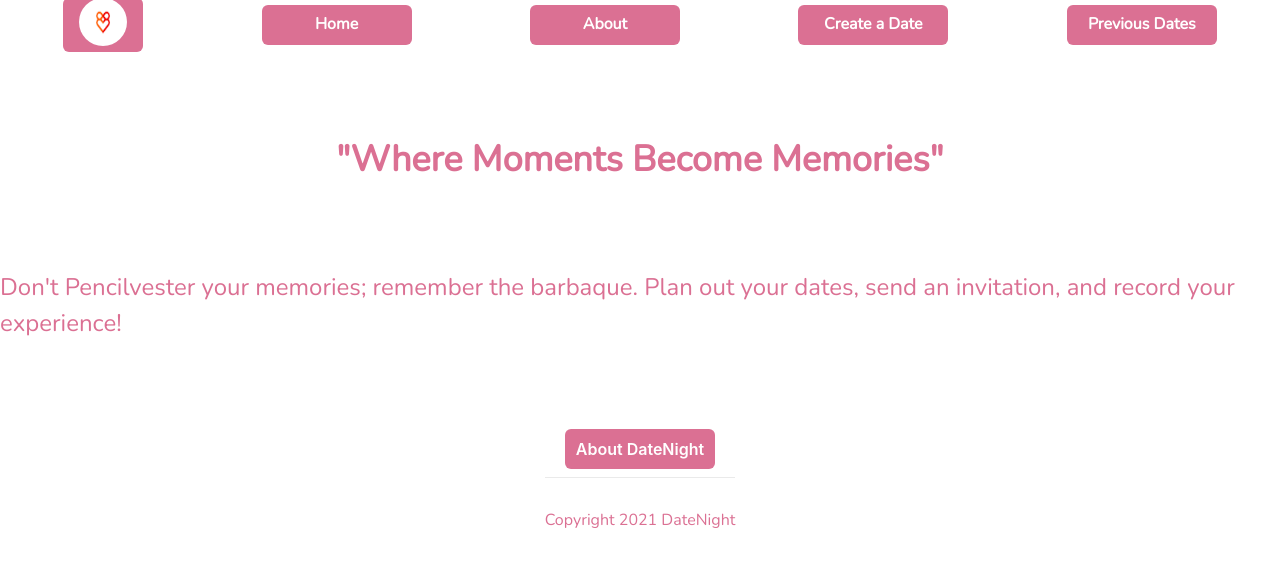
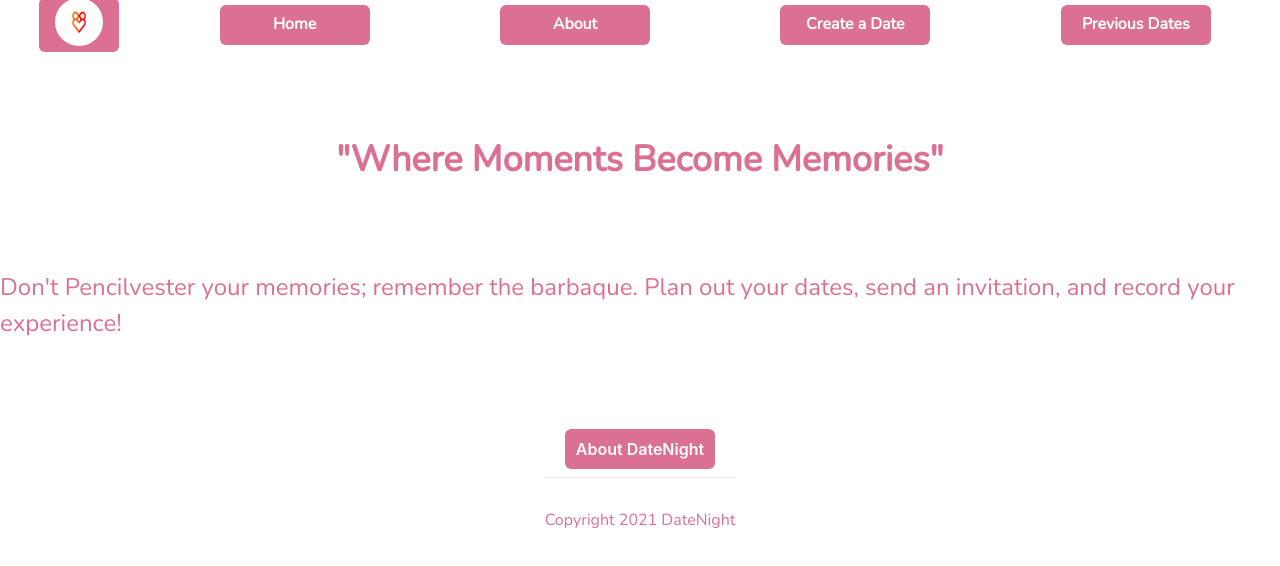
Before and after one commit to nme22/dateNight, a Next.js app in the folder datingapp/: page / in a window 1280 px wide. Shown: the top 566 px of the page. Built offline with nearby package versions, Linux system fonts and the light colour scheme.

Commit message:
framer added to navbar

```diff
--- a/datingapp/components/Navbar.js
+++ b/datingapp/components/Navbar.js
@@ -39,6 +39,7 @@ const DateNavbar = () => {
       </Button>
 
       <Link href="/">
+        <motion.button whileHover={{ scale: 1.1 }} whileTap={{ scale: 1.0 }}>
           <Button
             d="block"
             w="150px"
@@ -54,8 +55,10 @@ const DateNavbar = () => {
           >
             Home
           </Button>
+        </motion.button>
       </Link>
       <Link href="/About">
+        <motion.button whileHover={{ scale: 1.1 }} whileTap={{ scale: 1.0 }}>
           <Button
             d="block"
             w="150px"
@@ -71,8 +74,10 @@ const DateNavbar = () => {
           >
             About
           </Button>
+        </motion.button>
       </Link>
       <Link href="/FormDate">
+        <motion.button whileHover={{ scale: 1.1 }} whileTap={{ scale: 1.0 }}>
           <Button
             d="block"
             w="150px"
@@ -88,8 +93,10 @@ const DateNavbar = () => {
           >
             Create a Date
           </Button>
+        </motion.button>
       </Link>
       <Link href="/Dates">
+        <motion.button whileHover={{ scale: 1.1 }} whileTap={{ scale: 1.0 }}>
           <Button
             d="block"
             w="150px"
@@ -105,6 +112,7 @@ const DateNavbar = () => {
           >
             Previous Dates
           </Button>
+        </motion.button>
       </Link>
     </HStack>
   );
```
Lines whose indentation alone changed are shown as unchanged.
